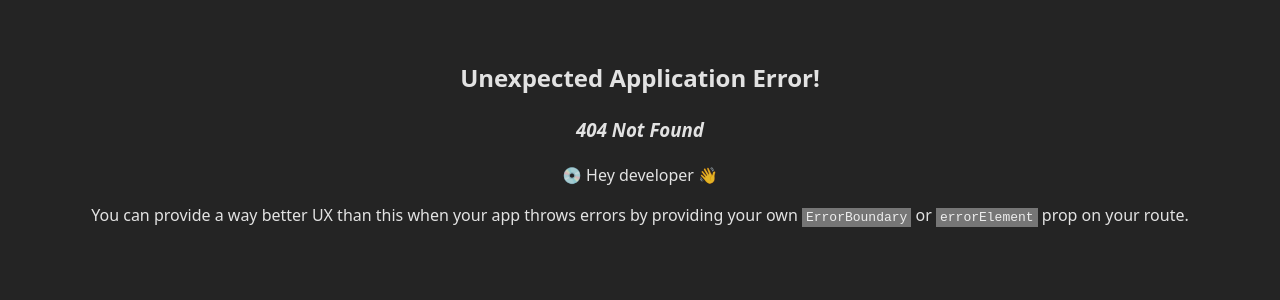
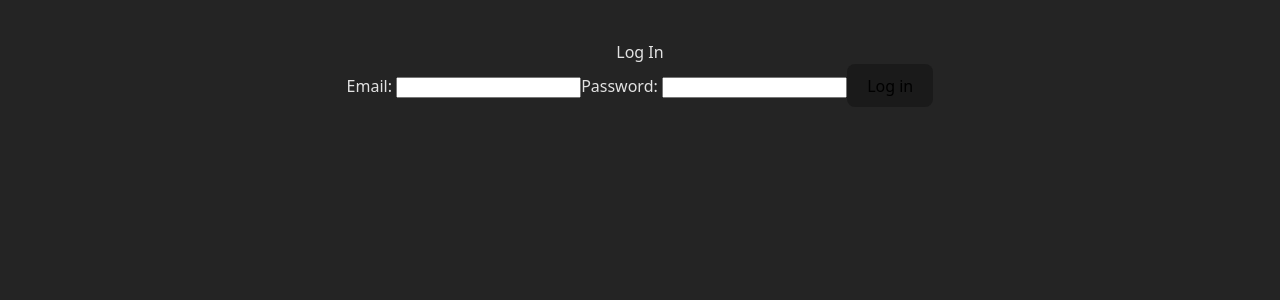
Before and after one commit to crL96/messaging-app, a React (Vite) app in the folder frontend/: page /login in a window 1280 px wide. Before the commit this address had no page. Shown: the top 300 px of the page. Built offline with nearby package versions, Linux system fonts and the light colour scheme; no server answers.

Commit message:
Add login page

```diff
--- a/frontend/src/App.jsx
+++ b/frontend/src/App.jsx
@@ -1,10 +1,12 @@
 import './App.css'
+import { Link } from 'react-router-dom'
 
 function App() {
 
   return (
     <>
       <h1>Hello world</h1>
+      <Link to="/login">Login</Link>
     </>
   )
 }
--- /dev/null
+++ b/frontend/src/pages/Login.jsx
@@ -0,0 +1,52 @@
+import { useState } from "react";
+import { useNavigate } from "react-router-dom";
+
+const API_URL = import.meta.env.VITE_API_URL;
+
+function Login() {
+    const [displayMsg, setDisplayMsg] = useState(false);
+    const navigate = useNavigate();
+
+    async function handleLogin(e) {
+        try {
+            e.preventDefault();
+
+            const formData = new FormData(e.target);
+            const data = Object.fromEntries(formData);
+
+            const res = await fetch(`${API_URL}/auth/log-in`, {
+                method: "POST",
+                headers: {
+                    "Content-Type": "Application/json",
+                },
+                body: JSON.stringify(data),
+            });
+            if (res.status === 200) {
+                setDisplayMsg(false);
+                const resPayload = await res.json();
+                localStorage.setItem("jwt-token", resPayload.token);
+                navigate("/");
+            } else {
+                setDisplayMsg(true);
+            }
+        } catch (err) {
+            console.log(err);
+        }
+    }
+
+    return (
+        <>
+            {displayMsg ? <p>Incorrect email and or password</p> : null}
+            <form onSubmit={handleLogin}>
+                <legend>Log In</legend>
+                <label htmlFor="email">Email: </label>
+                <input type="email" name="email" id="email" />
+                <label htmlFor="password">Password: </label>
+                <input type="password" name="password" id="password" />
+                <button type="submit">Log in</button>
+            </form>
+        </>
+    );
+}
+
+export default Login;
```
Also changed, not shown: frontend/src/routes.jsx (+6 -1 lines), 1 other file (tests, documents, lock files or other folders).
